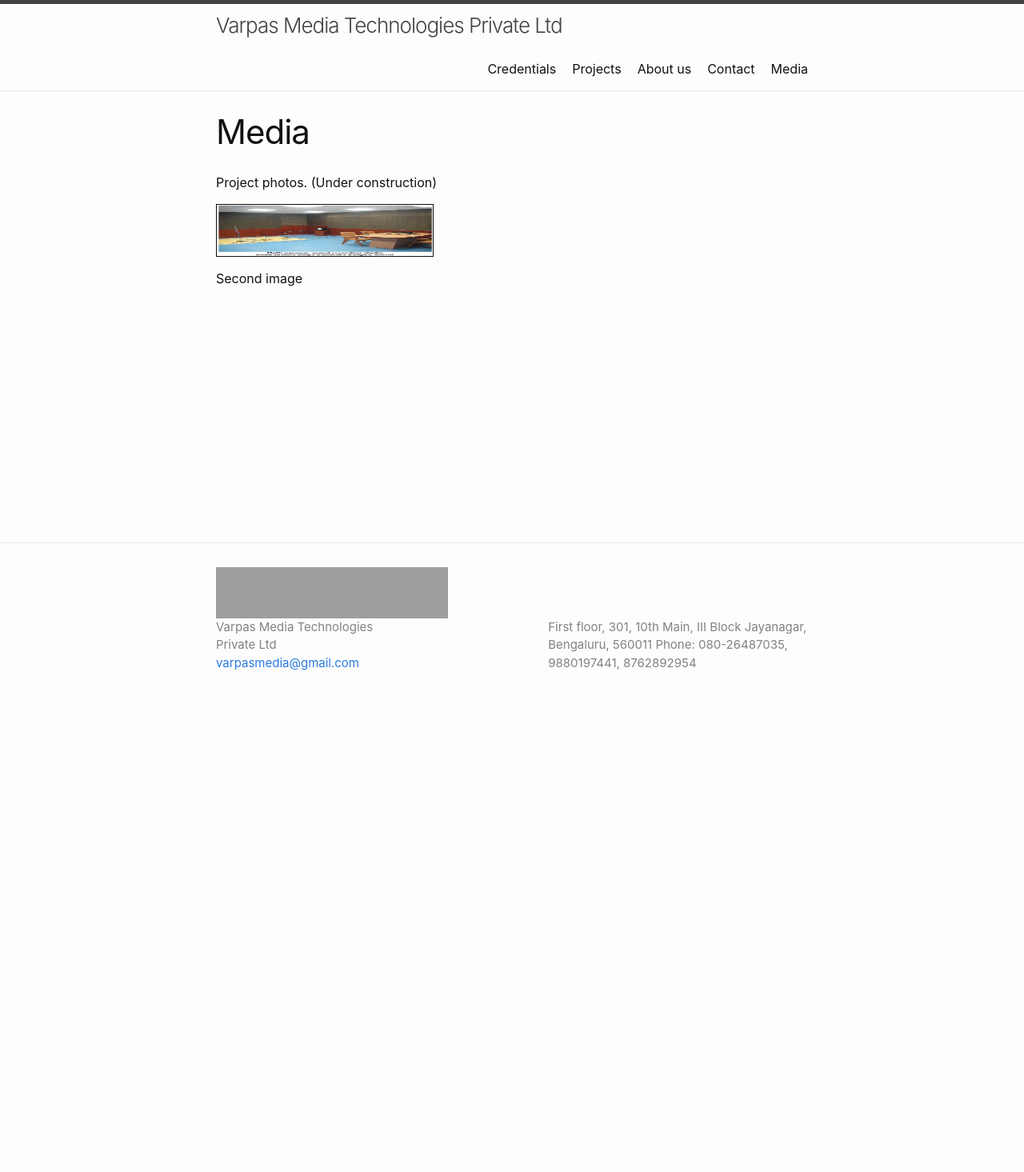
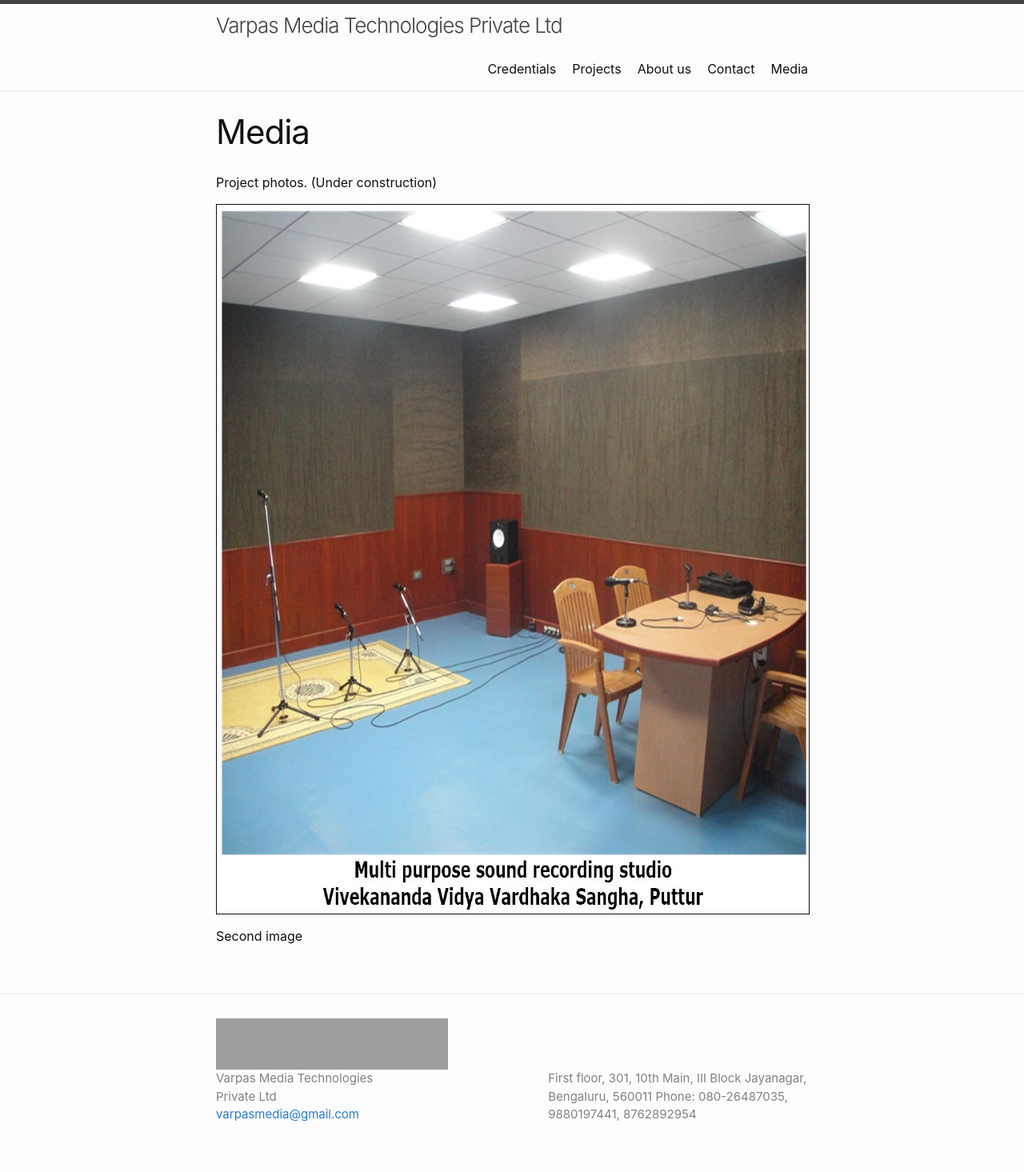
Before and after one commit to VarpasMedia/VarpasMedia.github.io, a Jekyll site: the page built from media.md, in a window 1280 px wide. Shown: the whole page at 80% size. Built offline with Jekyll 4.4.1, drawn with Linux system fonts in a browser that asks for light colours; our own code applies the rules of GitHub Pages for plain Markdown files; before the commit the page ends 900 px from its top, so only the background shows below that; grey boxes are pictures that could not be loaded.

Commit message:
Update media.md

```diff
--- a/media.md
+++ b/media.md
@@ -8,6 +8,6 @@ permalink: /Media/
 
 <p>Project photos. (Under construction)</p>
 
-<img src = "/Photos/vvs-1.jpg" border = "1" width = "270" height = "64"/>
+<img src = "/Photos/vvs-1.jpg" border = "1" width = "1084" height = "886"/>
 
 <p>Second image </p>
```
